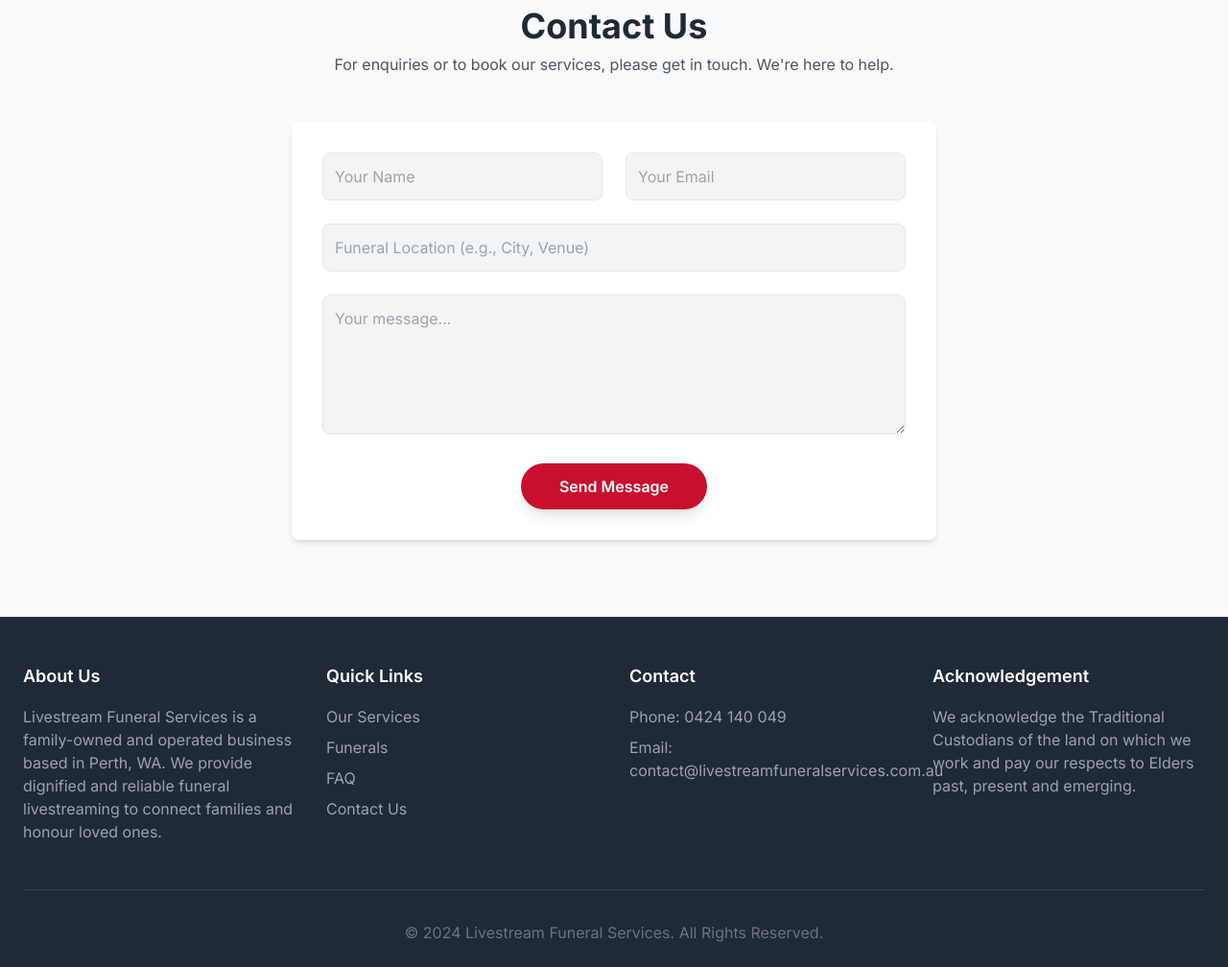
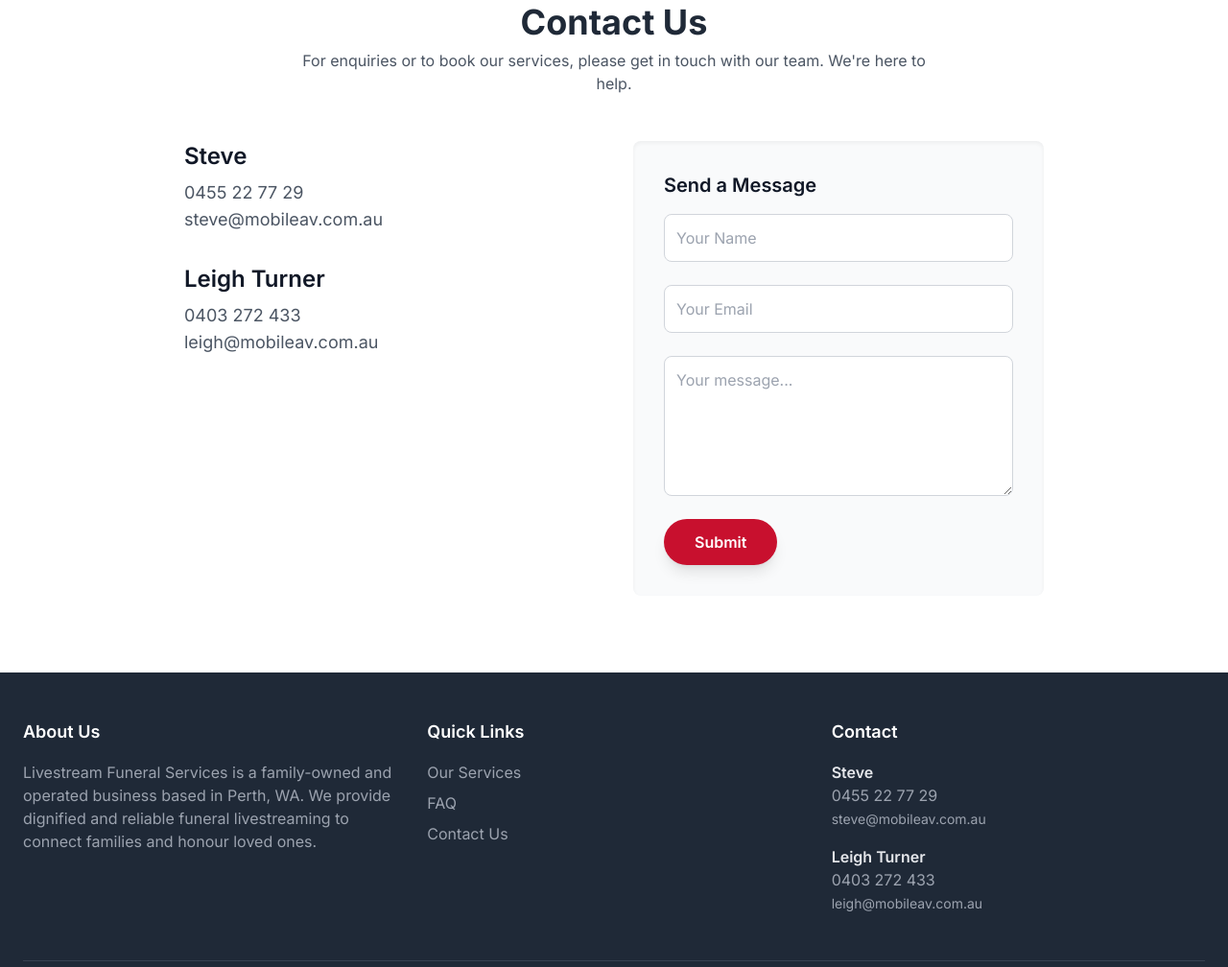
Before and after one commit to nathancarson02/livestream-funeral-services, a plain HTML site: page index.html in a window 1280 px wide. Shown: the part 1789-2797 px from the top of the page at 96% size. Drawn offline with nearby package versions, Linux system fonts and the light colour scheme.

Commit message:
Update index.html
Removed the Welcome to Country.
Put the Correct Contact Details in.

```diff
--- a/index.html
+++ b/index.html
@@ -3,7 +3,7 @@
 <head>
     <meta charset="UTF-8">
     <meta name="viewport" content="width=device-width, initial-scale=1.0">
-    <title>Livestream Funeral Services - Honouring Memories, Connecting Families</title>
+    <title>Livestream Funeral Services - Professional Streaming</title>
     <script src="https://cdn.tailwindcss.com"></script>
     <link rel="preconnect" href="https://fonts.googleapis.com">
     <link rel="preconnect" href="https://fonts.gstatic.com" crossorigin>
@@ -49,28 +49,21 @@
 
     <!-- Header Section -->
     <header class="bg-white shadow-sm sticky top-0 z-50">
-        <div class="container mx-auto px-4 sm:px-6 py-4 flex justify-between items-center">
+        <div class="container mx-auto px-4 sm:px-6 py-3 flex justify-between items-center">
             <!-- Logo -->
-            <div class="flex items-center space-x-2">
-                <svg class="h-8 w-8 text-brand-red" fill="none" viewBox="0 0 24 24" stroke="currentColor">
-                    <path stroke-linecap="round" stroke-linejoin="round" stroke-width="2" d="M15 10l4.553-2.276A1 1 0 0121 8.618v6.764a1 1 0 01-1.447.894L15 14M5 18h8a2 2 0 002-2V8a2 2 0 00-2-2H5a2 2 0 00-2 2v8a2 2 0 002 2z" />
-                </svg>
-                <span class="text-lg sm:text-xl font-bold text-gray-800">Livestream Funeral Services</span>
-            </div>
+            <a href="#" class="flex items-center space-x-3">
+                <div class="w-12 h-12 bg-black rounded-full flex items-center justify-center">
+                    <span class="text-white font-bold text-xl">LFS</span>
+                </div>
+                <span class="hidden sm:block text-lg font-bold text-gray-800 tracking-wide">Livestream Funeral Services</span>
+            </a>
 
             <!-- Desktop Navigation -->
             <nav class="hidden md:flex items-center space-x-8">
                 <a href="#services" class="text-gray-600 hover:text-brand-red transition duration-300">Our Services</a>
-                <a href="#livestreams" class="text-gray-600 hover:text-brand-red transition duration-300">Funerals</a>
                 <a href="#faq" class="text-gray-600 hover:text-brand-red transition duration-300">FAQ</a>
                 <a href="#contact" class="text-gray-600 hover:text-brand-red transition duration-300">Contact</a>
             </nav>
-
-            <!-- Call to Action -->
-            <div class="hidden md:flex items-center space-x-4">
-                 <a href="tel:+61424140049" class="text-sm font-semibold text-gray-700">0424 140 049</a>
-                <a href="#contact" class="brand-red text-white px-5 py-2 rounded-full font-semibold hover:bg-red-700 transition duration-300 shadow">Request a Livestream</a>
-            </div>
 
             <!-- Mobile Menu Button -->
             <button id="mobile-menu-button" class="md:hidden p-2 rounded-md focus:outline-none focus:ring-2 focus:ring-inset focus:ring-brand-red">
@@ -81,7 +74,6 @@
         <!-- Mobile Menu -->
         <div id="mobile-menu" class="hidden md:hidden px-4 sm:px-6 pb-4 border-t border-gray-200">
             <a href="#services" class="block py-2 text-gray-600 hover:text-brand-red">Our Services</a>
-            <a href="#livestreams" class="block py-2 text-gray-600 hover:text-brand-red">Funerals</a>
             <a href="#faq" class="block py-2 text-gray-600 hover:text-brand-red">FAQ</a>
             <a href="#contact" class="block py-2 text-gray-600 hover:text-brand-red">Contact</a>
             <a href="#contact" class="block mt-4 brand-red text-white text-center px-5 py-2 rounded-full font-semibold hover:bg-red-700 transition duration-300">Request a Livestream</a>
@@ -97,7 +89,6 @@
                 <p class="mt-4 text-base sm:text-lg md:text-xl max-w-3xl mx-auto text-gray-200">A family-owned business helping connect friends and family who are unable to attend a funeral service in person.</p>
                 <div class="mt-8 flex flex-col sm:flex-row justify-center items-center space-y-4 sm:space-y-0 sm:space-x-4">
                     <a href="#contact" class="w-full sm:w-auto bg-white text-brand-red px-8 py-3 rounded-full font-semibold hover:bg-gray-200 transition duration-300 shadow-lg">Enquire Now</a>
-                    <a href="#livestreams" class="w-full sm:w-auto border-2 border-white text-white px-8 py-3 rounded-full font-semibold hover:bg-white hover:text-gray-800 transition duration-300">View Services</a>
                 </div>
             </div>
         </section>
@@ -138,9 +129,8 @@
             </div>
         </section>
 
-
         <!-- FAQ Section -->
-        <section id="faq" class="py-16 sm:py-20 bg-white">
+        <section id="faq" class="py-16 sm:py-20 bg-gray-50">
             <div class="container mx-auto px-4 sm:px-6">
                 <div class="text-center mb-12">
                     <h2 class="text-3xl md:text-4xl font-bold text-gray-800">Frequently Asked Questions</h2>
@@ -191,28 +181,44 @@
         </section>
 
         <!-- Contact Section -->
-        <section id="contact" class="py-16 sm:py-20 bg-gray-50">
+        <section id="contact" class="py-16 sm:py-20 bg-white">
             <div class="container mx-auto px-4 sm:px-6">
                 <div class="text-center mb-12">
                     <h2 class="text-3xl md:text-4xl font-bold text-gray-800">Contact Us</h2>
-                    <p class="mt-2 text-gray-600 max-w-2xl mx-auto">For enquiries or to book our services, please get in touch. We're here to help.</p>
+                    <p class="mt-2 text-gray-600 max-w-2xl mx-auto">For enquiries or to book our services, please get in touch with our team. We're here to help.</p>
                 </div>
-                <div class="max-w-2xl mx-auto bg-white p-6 sm:p-8 rounded-lg shadow-md">
-                    <form action="#" method="POST">
-                        <div class="grid grid-cols-1 md:grid-cols-2 gap-6">
-                            <input type="text" name="name" placeholder="Your Name" class="w-full p-3 bg-gray-100 border border-gray-200 rounded-lg focus:outline-none focus:ring-2 focus:ring-brand-red" required>
-                            <input type="email" name="email" placeholder="Your Email" class="w-full p-3 bg-gray-100 border border-gray-200 rounded-lg focus:outline-none focus:ring-2 focus:ring-brand-red" required>
+                <div class="max-w-4xl mx-auto grid grid-cols-1 md:grid-cols-2 gap-10">
+                    <!-- Contact Details Column -->
+                    <div class="space-y-8">
+                        <div>
+                            <h3 class="text-2xl font-semibold text-gray-900">Steve</h3>
+                            <p class="mt-2 text-lg text-gray-600">
+                                <a href="tel:0455227729" class="hover:text-brand-red">0455 22 77 29</a><br>
+                                <a href="mailto:steve@mobileav.com.au" class="hover:text-brand-red">steve@mobileav.com.au</a>
+                            </p>
                         </div>
-                        <div class="mt-6">
-                            <input type="text" name="funeral_location" placeholder="Funeral Location (e.g., City, Venue)" class="w-full p-3 bg-gray-100 border border-gray-200 rounded-lg focus:outline-none focus:ring-2 focus:ring-brand-red" required>
+                        <div>
+                            <h3 class="text-2xl font-semibold text-gray-900">Leigh Turner</h3>
+                            <p class="mt-2 text-lg text-gray-600">
+                                <a href="tel:0403272433" class="hover:text-brand-red">0403 272 433</a><br>
+                                <a href="mailto:leigh@mobileav.com.au" class="hover:text-brand-red">leigh@mobileav.com.au</a>
+                            </p>
                         </div>
-                        <div class="mt-6">
-                            <textarea name="message" rows="5" placeholder="Your message..." class="w-full p-3 bg-gray-100 border border-gray-200 rounded-lg focus:outline-none focus:ring-2 focus:ring-brand-red" required></textarea>
-                        </div>
-                        <div class="mt-6 text-center">
-                            <button type="submit" class="brand-red text-white px-10 py-3 rounded-full font-semibold hover:bg-red-700 transition duration-300 shadow-lg">Send Message</button>
-                        </div>
-                    </form>
+                    </div>
+                    <!-- Contact Form Column -->
+                    <div class="bg-gray-50 p-6 sm:p-8 rounded-lg shadow-inner">
+                        <form action="#" method="POST">
+                             <h3 class="text-xl font-semibold text-gray-900 mb-4">Send a Message</h3>
+                            <div class="grid grid-cols-1 gap-6">
+                                <input type="text" name="name" placeholder="Your Name" class="w-full p-3 bg-white border border-gray-300 rounded-lg focus:outline-none focus:ring-2 focus:ring-brand-red" required>
+                                <input type="email" name="email" placeholder="Your Email" class="w-full p-3 bg-white border border-gray-300 rounded-lg focus:outline-none focus:ring-2 focus:ring-brand-red" required>
+                                <textarea name="message" rows="5" placeholder="Your message..." class="w-full p-3 bg-white border border-gray-300 rounded-lg focus:outline-none focus:ring-2 focus:ring-brand-red" required></textarea>
+                            </div>
+                            <div class="mt-6 text-left">
+                                <button type="submit" class="brand-red text-white px-8 py-3 rounded-full font-semibold hover:bg-red-700 transition duration-300 shadow-lg">Submit</button>
+                            </div>
+                        </form>
+                    </div>
                 </div>
             </div>
         </section>
@@ -221,9 +227,9 @@
     <!-- Footer -->
     <footer class="bg-gray-800 text-white">
         <div class="container mx-auto px-4 sm:px-6 py-12">
-            <div class="grid grid-cols-1 sm:grid-cols-2 lg:grid-cols-4 gap-8">
+            <div class="grid grid-cols-1 md:grid-cols-3 gap-8">
                 <!-- About -->
-                <div class="sm:col-span-2 lg:col-span-1">
+                <div class="md:col-span-1">
                     <h4 class="text-lg font-semibold">About Us</h4>
                     <p class="mt-4 text-gray-400">Livestream Funeral Services is a family-owned and operated business based in Perth, WA. We provide dignified and reliable funeral livestreaming to connect families and honour loved ones.</p>
                 </div>
@@ -232,7 +238,6 @@
                     <h4 class="text-lg font-semibold">Quick Links</h4>
                     <ul class="mt-4 space-y-2">
                         <li><a href="#services" class="text-gray-400 hover:text-white">Our Services</a></li>
-                        <li><a href="#livestreams" class="text-gray-400 hover:text-white">Funerals</a></li>
                         <li><a href="#faq" class="text-gray-400 hover:text-white">FAQ</a></li>
                         <li><a href="#contact" class="text-gray-400 hover:text-white">Contact Us</a></li>
                     </ul>
@@ -240,15 +245,18 @@
                 <!-- Contact Info -->
                 <div>
                     <h4 class="text-lg font-semibold">Contact</h4>
-                    <ul class="mt-4 space-y-2 text-gray-400">
-                        <li>Phone: <a href="tel:+61424140049" class="hover:text-white">0424 140 049</a></li>
-                        <li>Email: <a href="mailto:contact@livestreamfuneralservices.com.au" class="hover:text-white">contact@livestreamfuneralservices.com.au</a></li>
+                    <ul class="mt-4 space-y-4 text-gray-400">
+                        <li>
+                            <span class="font-semibold text-gray-200">Steve</span><br>
+                            <a href="tel:0455227729" class="hover:text-white">0455 22 77 29</a><br>
+                            <a href="mailto:steve@mobileav.com.au" class="hover:text-white text-sm">steve@mobileav.com.au</a>
+                        </li>
+                         <li>
+                            <span class="font-semibold text-gray-200">Leigh Turner</span><br>
+                            <a href="tel:0403272433" class="hover:text-white">0403 272 433</a><br>
+                             <a href="mailto:leigh@mobileav.com.au" class="hover:text-white text-sm">leigh@mobileav.com.au</a>
+                        </li>
                     </ul>
-                </div>
-                <!-- Acknowledgement -->
-                <div>
-                    <h4 class="text-lg font-semibold">Acknowledgement</h4>
-                    <p class="mt-4 text-gray-400">We acknowledge the Traditional Custodians of the land on which we work and pay our respects to Elders past, present and emerging.</p>
                 </div>
             </div>
             <div class="mt-12 border-t border-gray-700 pt-8 text-center text-gray-500">
```
